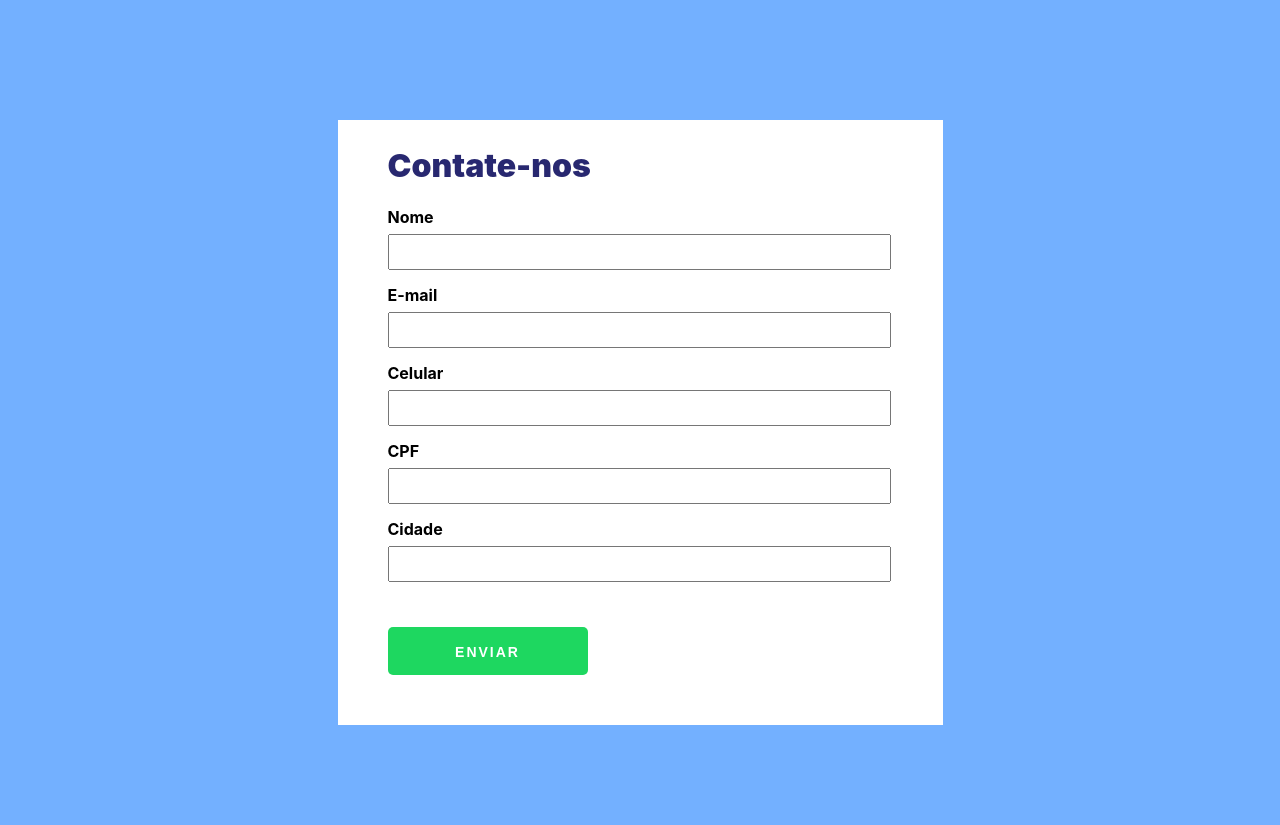
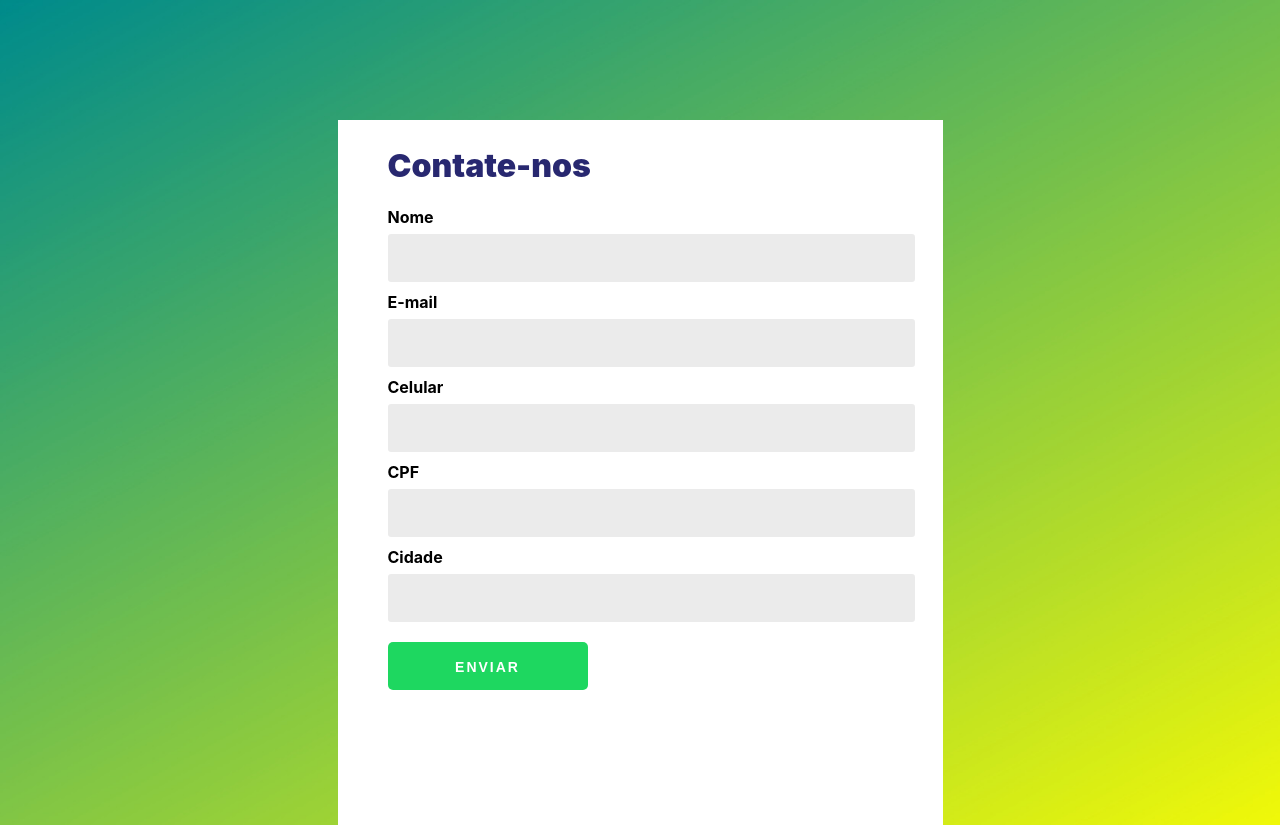
Before and after one commit to caiobarbosa881/react-contact-form, a React (Create React App) app: page / in a window 1280 px wide. Before the commit the page ends 800 px from the top, so only its background shows below. Built offline with nearby package versions, Linux system fonts and the light colour scheme; a web font is replaced by a local one.

Commit message:
updating console and error messages

```diff
--- a/src/components/MainForm.css
+++ b/src/components/MainForm.css
@@ -3,8 +3,8 @@
 .form-container{
     position: relative;
     margin: auto;
-    background-color: rgb(255, 255, 255);
-    height: 595px;
+    background-color: #ffffff;
+    height: 695px;
     width: 550px;
     font-weight: bold;
     margin-top: 120px;
@@ -21,7 +21,7 @@ label{
     margin-bottom: 7px;
 }
 button{
-    margin-top: 30px;
+    margin-top: 10px;
     display: inline-block;
     outline: none;
     cursor: pointer;
@@ -56,7 +56,25 @@ button:hover{
     background-color: #21e065;
 }
 .input{
-    margin-bottom: 15px;
-    height: 30px;
+    margin-bottom: 10px;
+    height: 20px;
     width: 90%;
+    background-color: rgb(235, 235, 235);
+    border-color: white;
+    font-family: 'Roboto', sans-serif;
+  color: #333;
+  font-size: 1.2rem;
+  padding: 0.75rem 1rem;
+  border-radius: 0.2rem;
+  border: none;
+  display: block;
+  border-bottom: 0.3rem solid transparent;
+  transition: all 0.3s;
 }
+.input::after{
+}
+.error{
+    margin-top: -5px;
+    color: red;
+    transition: all 5s ease-out;
+}
--- a/src/components/MainForm.js
+++ b/src/components/MainForm.js
@@ -1,11 +1,12 @@
 import React from 'react';
 import { Formik, Field, Form } from 'formik';
+import { useState } from 'react';
 import schema from '../schema';
 import './MainForm.css';
 
 function MainForm() {
 
-    function onSubmit(values, actions) {
+    function onSubmit(values) {
         console.log('submit', values);
  }
 
@@ -18,43 +19,46 @@ function MainForm() {
     initialValues={{
       name: '',
       email: '',
+      celular: '',
+      cpf: '',
+      cidade: '',
     }}
-    render={({ values, errors }) => (
+    render={({ errors }) => (
     <Form>
         <h1>Contate-nos</h1>
         <div>
           <label>Nome</label>
           <Field className='input' name="name" type="text"/>
           {errors.name && (
-            <span>{errors.name}</span>
+            <p className='error'>{errors.name}</p>
           )}
         </div>
         <div>
-          <label className='labels' >E-mail</label>
+          <label>E-mail</label>
           <Field className='input' name="email" type="email"/>
           {errors.email && (
-            <span>{errors.email}</span>
+            <p className='error'>{errors.email}</p>
           )}
         </div>
         <div>
           <label>Celular</label>
-          <Field className='input' name="email" type="email"/>
-          {errors.email && (
-            <span>{errors.email}</span>
+          <Field className='input' name="celular" type="text"/>
+          {errors.celular && (
+            <p className='error'>{errors.celular}</p>
           )}
         </div>
         <div>
           <label>CPF</label>
-          <Field className='input' name="email" type="email"/>
-          {errors.email && (
-            <span>{errors.email}</span>
+          <Field className='input' name="cpf" type="text"/>
+          {errors.cpf && (
+           <p className='error'>{errors.cpf}</p>
           )}
         </div>
         <div>
           <label>Cidade</label>
-          <Field className='input' name="email" type="email"/>
-          {errors.email && (
-            <span>{errors.email}</span>
+          <Field className='input' name="cidade" type="text"/>
+          {errors.cidade && (
+           <p className='error'>{errors.cidade}</p>
           )}
         </div>
         <button type='submit'>Enviar</button>
--- a/src/index.css
+++ b/src/index.css
@@ -5,7 +5,9 @@ body {
     sans-serif;
   -webkit-font-smoothing: antialiased;
   -moz-osx-font-smoothing: grayscale;
-  background-color: rgb(115, 176, 255);
+  background-image: url('/public/background-blue.jpg');
+  background-repeat: no-repeat;
+  background-size: cover;
 }
 
 code {
--- a/src/schema.js
+++ b/src/schema.js
@@ -1,6 +1,9 @@
 import * as Yup from 'yup';
 
 export default Yup.object().shape({
-    name: Yup.string('Insira o Nome corretamente').min(2).required('Nome Obrigatório'),
+    name: Yup.string('Insira o Nome corretamente').min(2, 'Preencha mais de um caractere').required('Nome Obrigatório'),
     email: Yup.string().email('Insira o E-mail corretamente').required('E-mail Obrigatório'),
+    celular: Yup.string().required('Celular é Obrigatório'),
+    cpf: Yup.string().required('CPF é Obrigatório'),
+    cidade: Yup.string().required('Cidade é Obrigatória'),
 });
```
Also changed, not shown: public/background-blue.jpg (added).
